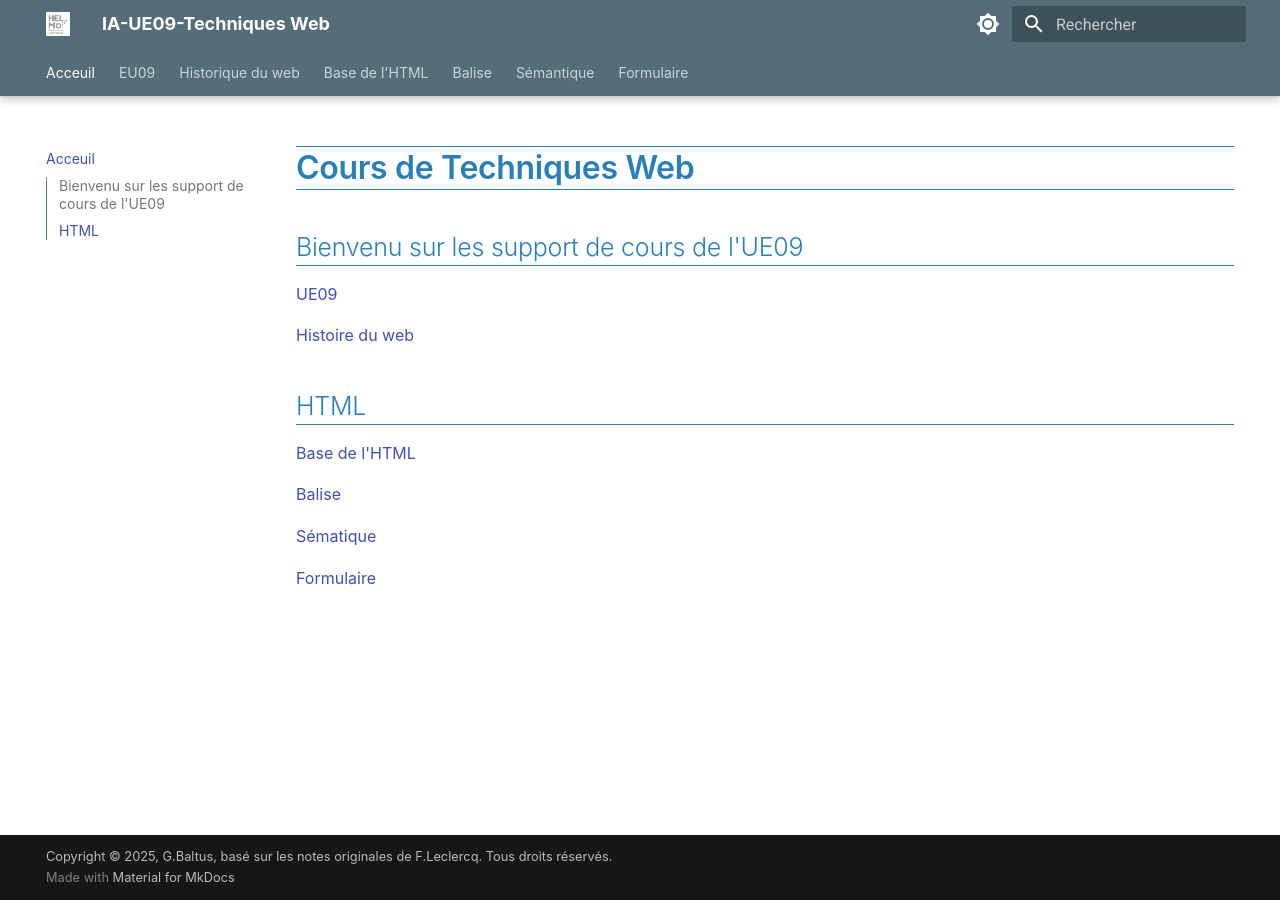
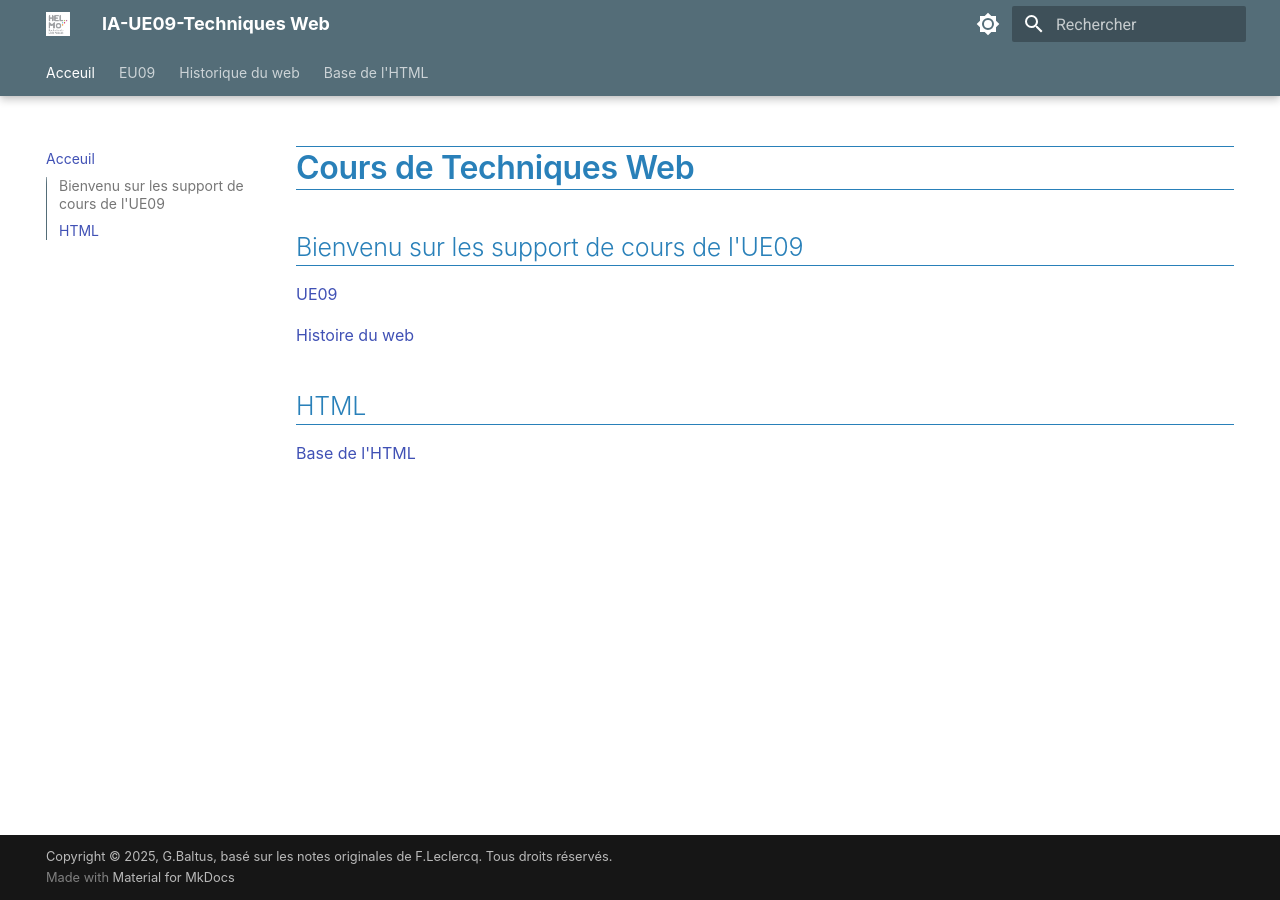
Before and after one commit to gregbaltus/IA_UE09_Technique_web, an MkDocs documentation site: the page built from docs/index.md, in a window 1280 px wide. Built offline with MkDocs 1.6.1 and Material for MkDocs 9.7.7, drawn with Linux system fonts in a browser that asks for light colours.

Commit message:
commenter ce qui n'est pas encore totalement pret

```diff
--- a/docs/index.md
+++ b/docs/index.md
@@ -10,8 +10,8 @@
 
 [Base de l'HTML](02_htmlBase/index.md)
 
-[Balise](03_htmlBalise/index.md)
+<!--[Balise](03_htmlBalise/index.md) -->
 
-[Sématique](04_htmlSemantique/index.md)
+<!-- [Sématique](04_htmlSemantique/index.md) -->
 
-[Formulaire](05_htmlFormulaire/index.md)
+<!-- [Formulaire](05_htmlFormulaire/index.md) -->
--- a/mkdocs.yml
+++ b/mkdocs.yml
@@ -16,21 +16,21 @@ nav:
     - La structure global : 02_htmlBase/structure.md
     - Les codages : 02_htmlBase/codage.md
     - Les naviguateurs: 02_htmlBase/navigateur.md
-  - Balise :
-    - Découverte : 03_htmlBalise/index.md
-    - Balises : 03_htmlBalise/balises.md
-    - Exercices : 03_htmlBalise/exercice.md
-  - Sémantique :
-    - Évolution de l'HTML: 04_htmlSemantique/index.md
-    - Web sémantique : 04_htmlSemantique/html.md
-    - Balise sémantique : 04_htmlSemantique/baliseSemantique.md
-    - Bonnes pratiques : 04_htmlSemantique/bonnePratique.md
-    - Respect des standards : 04_htmlSemantique/validation.md
-    - Exercices : 04_htmlSemantique/exercice.md
-  - Formulaire :
-    - Introduction : 05_htmlFormulaire/index.md
-    - Balises : 05_htmlFormulaire/balise.md
-    - Exercices : 05_htmlFormulaire/exercice.md
+  # - Balise :
+  #   - Découverte : 03_htmlBalise/index.md
+  #   - Balises : 03_htmlBalise/balises.md
+  #   - Exercices : 03_htmlBalise/exercice.md
+  # - Sémantique :
+  #   - Évolution de l'HTML: 04_htmlSemantique/index.md
+  #   - Web sémantique : 04_htmlSemantique/html.md
+  #   - Balise sémantique : 04_htmlSemantique/baliseSemantique.md
+  #   - Bonnes pratiques : 04_htmlSemantique/bonnePratique.md
+  #   - Respect des standards : 04_htmlSemantique/validation.md
+  #   - Exercices : 04_htmlSemantique/exercice.md
+  # - Formulaire :
+  #   - Introduction : 05_htmlFormulaire/index.md
+  #   - Balises : 05_htmlFormulaire/balise.md
+  #   - Exercices : 05_htmlFormulaire/exercice.md
 
 theme:
   name : material
```
